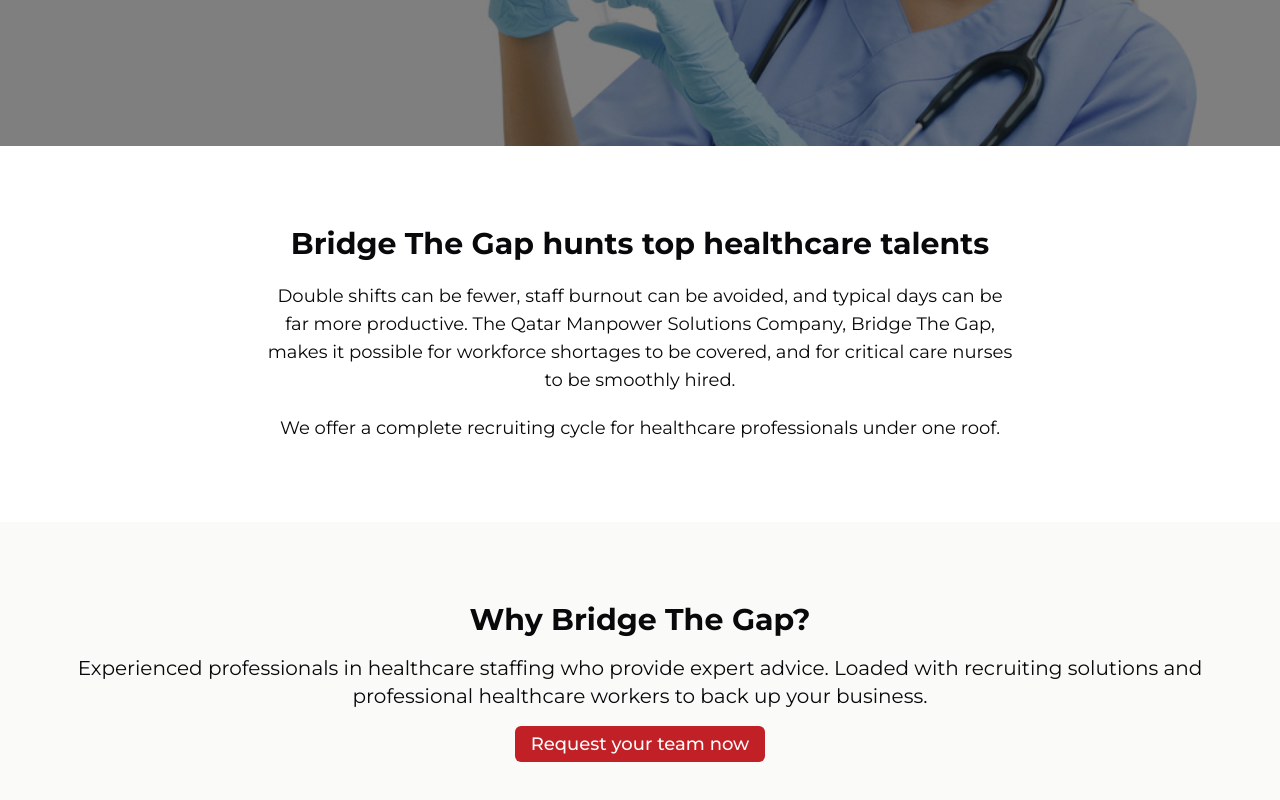
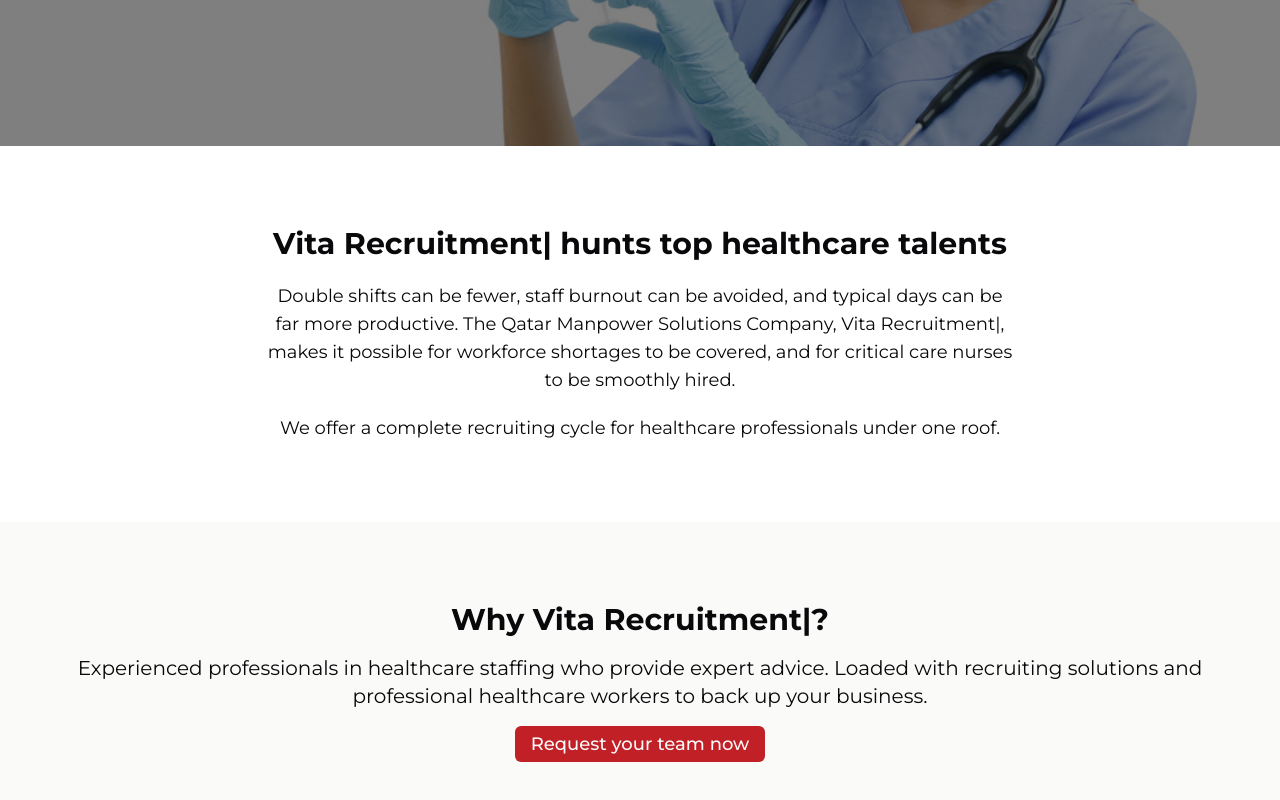
Before and after one commit to Ababil-Group/Vita-Recruitment, a Next.js app: page /sectors/healthcare in a window 1280 px wide. Shown: the part 578-1378 px from the top of the page. Built offline with nearby package versions, Linux system fonts and the light colour scheme.

Commit message:
meta name or video add

```diff
--- a/src/app/(CommonLayout)/about/page.tsx
+++ b/src/app/(CommonLayout)/about/page.tsx
@@ -5,7 +5,7 @@
 import { Metadata } from "next";
 
 export const metadata: Metadata = {
-  title: "Bridge The Gap | About Us",
+  title: "Vita Recruitment| | About Us",
 };
 
 const AboutPage = () => {
--- a/src/app/(CommonLayout)/contact/page.tsx
+++ b/src/app/(CommonLayout)/contact/page.tsx
@@ -17,7 +17,7 @@
 import { Metadata } from "next";
 
 export const metadata: Metadata = {
-  title: "Bridge The Gap | Contact Us",
+  title: "Vita Recruitment| | Contact Us",
 };
 
 const ContactPage = () => {
--- a/src/app/(CommonLayout)/page.tsx
+++ b/src/app/(CommonLayout)/page.tsx
@@ -9,7 +9,7 @@
 import { Metadata } from "next";
 
 export const metadata: Metadata = {
-  title: "Bridge The Gap",
+  title: "Vita Recruitment | Home",
 };
 
 const HomePage = () => {
--- a/src/app/(CommonLayout)/sectors/constructions/page.tsx
+++ b/src/app/(CommonLayout)/sectors/constructions/page.tsx
@@ -5,7 +5,7 @@
 import Link from "next/link";
 
 export const metadata: Metadata = {
-  title: "Bridge The Gap | Construction",
+  title: "Vita Recruitment| | Construction",
 };
 
 const ConstructionsPage = () => {
@@ -25,7 +25,7 @@
             </p>
             <p className="text-lg">
               Construction companies often need workers for short-term hiring,
-              and meeting deadlines can seem impossible. Bridge The Gap provides
+              and meeting deadlines can seem impossible. Vita Recruitment| provides
               trained, experienced, and time-scheduled construction workers you
               can depend on to complete your mission on schedule.
             </p>
--- a/src/app/(CommonLayout)/sectors/healthcare/page.tsx
+++ b/src/app/(CommonLayout)/sectors/healthcare/page.tsx
@@ -6,7 +6,7 @@
 import Link from "next/link";
 
 export const metadata: Metadata = {
-  title: "Bridge The Gap | Healthcare",
+  title: "Vita Recruitment| | Healthcare",
 };
 
 const HealthcarePage = () => {
@@ -17,13 +17,13 @@
       <section className="py-20 text-center">
         <div className="container space-y-5">
           <h2 className="text-3xl font-bold">
-            Bridge The Gap hunts top healthcare talents
+            Vita Recruitment| hunts top healthcare talents
           </h2>
           <div className="mx-auto max-w-[750px] space-y-5">
             <p className="text-lg">
               Double shifts can be fewer, staff burnout can be avoided, and
               typical days can be far more productive. The Qatar Manpower
-              Solutions Company, Bridge The Gap, makes it possible for workforce
+              Solutions Company, Vita Recruitment|, makes it possible for workforce
               shortages to be covered, and for critical care nurses to be
               smoothly hired.
             </p>
@@ -37,7 +37,7 @@
 
       <section className="bg-[#FAFBF8] py-20 text-center">
         <div className="container space-y-4">
-          <h2 className="text-3xl font-bold">Why Bridge The Gap?</h2>
+          <h2 className="text-3xl font-bold">Why Vita Recruitment|?</h2>
           <p className="text-center text-xl">
             Experienced professionals in healthcare staffing who provide expert
             advice. Loaded with recruiting solutions and professional healthcare
--- a/src/app/(CommonLayout)/sectors/hospitality/page.tsx
+++ b/src/app/(CommonLayout)/sectors/hospitality/page.tsx
@@ -7,7 +7,7 @@
 import Link from "next/link";
 
 export const metadata: Metadata = {
-  title: "Bridge The Gap | Hospitality",
+  title: "Vita Recruitment| Hospitality",
 };
 
 const HospitalityPage = () => {
@@ -23,7 +23,7 @@
           <div className="mx-auto max-w-[750px] space-y-5">
             <p className="text-lg">
               In the hospitality sector, the human factor is the main pillar.
-              Bridge The Gap provides hospitality workers trained in welcoming,
+              Vita Recruitment| provides hospitality workers trained in welcoming,
               cheerfulness, quick actions, and organization. We give you easy
               access to workers who leave a lasting impression on every client.
             </p>
@@ -35,7 +35,7 @@
       <section className="py-20">
         <div className="container">
           <h2 className="mb-10 text-center text-3xl font-bold">
-            In a similar manner to chess, Bridge The Gap categorizes hospitality
+            In a similar manner to chess, Vita Recruitment| categorizes hospitality
             staff
           </h2>
 
@@ -132,7 +132,7 @@
 
       <section className="bg-[#FAFBF8] py-20 text-center">
         <div className="container space-y-4">
-          <h2 className="text-3xl font-bold">Why Bridge The Gap?</h2>
+          <h2 className="text-3xl font-bold">Why Vita Recruitment|?</h2>
           <p className="text-center text-xl">
             Experienced professionals in healthcare staffing who provide expert
             advice. Loaded with recruiting solutions and professional healthcare
--- a/src/app/(CommonLayout)/sectors/logistics/page.tsx
+++ b/src/app/(CommonLayout)/sectors/logistics/page.tsx
@@ -6,7 +6,7 @@
 import Link from "next/link";
 
 export const metadata: Metadata = {
-  title: "Bridge The Gap | Logistics",
+  title: "Vita Recruitment| Logistics",
 };
 
 const LogisticsPage = () => {
@@ -22,7 +22,7 @@
           <div className="mx-auto max-w-[750px] space-y-5">
             <p className="text-lg">
               If you’re searching for employees who combine flexibility,
-              commitment, and fast response, Bridge The Gap has them for you.
+              commitment, and fast response, Vita Recruitment| has them for you.
             </p>
 
             <p className="text-lg font-bold">
@@ -38,7 +38,7 @@
 
       <section className="bg-[#FAFBF8] py-20 text-center">
         <div className="container space-y-4">
-          <h2 className="text-3xl font-bold">Why Bridge The Gap?</h2>
+          <h2 className="text-3xl font-bold">Why Vita Recruitment|?</h2>
           <p className="text-center text-xl">
             Experienced professionals in healthcare staffing who provide expert
             advice. Loaded with recruiting solutions and professional healthcare
--- a/src/app/(CommonLayout)/sectors/oil-and-gas/page.tsx
+++ b/src/app/(CommonLayout)/sectors/oil-and-gas/page.tsx
@@ -6,7 +6,7 @@
 import Link from "next/link";
 
 export const metadata: Metadata = {
-  title: "Bridge The Gap | Oil and Gas",
+  title: "Vita Recruitment | Oil and Gas",
 };
 
 const OilAndGasPage = () => {
@@ -20,12 +20,12 @@
           </h2>
           <div className="mx-auto max-w-[750px] space-y-5">
             <p className="text-lg">
-              While some employees lose interest, Bridge The Gap helps you find
+              While some employees lose interest, Vita Recruitment| helps you find
               professionals prepared to work in oil and gas companies, ensuring
               operations run smoothly and safely.
             </p>
             <p className="text-lg">
-              Bridge The Gap prepares your business for demand peaks. We provide
+              Vita Recruitment| prepares your business for demand peaks. We provide
               employment stability to keep your operations running and
               productivity growing.
             </p>
@@ -39,7 +39,7 @@
 
       <section className="bg-[#FAFBF8] py-20 text-center">
         <div className="container space-y-4">
-          <h2 className="text-3xl font-bold">Why Bridge The Gap?</h2>
+          <h2 className="text-3xl font-bold">Why Vita Recruitment|?</h2>
           <p className="text-center text-xl">
             Experienced professionals in healthcare staffing who provide expert
             advice. Loaded with recruiting solutions and professional healthcare
--- a/src/app/(CommonLayout)/sectors/other-sectors/page.tsx
+++ b/src/app/(CommonLayout)/sectors/other-sectors/page.tsx
@@ -5,7 +5,7 @@
 import Link from "next/link";
 
 export const metadata: Metadata = {
-  title: "Bridge The Gap | Other Sectors",
+  title: "Vita Recruitment | Other Sectors",
 };
 
 const OtherSectorsPage = () => {
--- a/src/app/(CommonLayout)/sectors/page.tsx
+++ b/src/app/(CommonLayout)/sectors/page.tsx
@@ -7,7 +7,7 @@
 import { Metadata } from "next";
 
 export const metadata: Metadata = {
-  title: "Bridge The Gap | Sectors",
+  title: "Vita Recruitment | Sectors",
 };
 
 const SectorsPage = () => {
--- a/src/components/pages/homepage/Hero.tsx
+++ b/src/components/pages/homepage/Hero.tsx
@@ -53,13 +53,13 @@
             {/* Video Embed */}
             <div className="aspect-video w-full">
               <iframe
-                className="h-full w-full"
-                src="https://res.cloudinary.com/dtw7qhd69/video/upload/v1753362014/BTG_website_mnz2i5.mp4"
+                width="1399"
+                height="787"
+                src="https://www.youtube.com/embed/jO5oE5HG0F8"
+                title="Vita Recruitment website video"
                 frameBorder="0"
-                allow="accelerometer; autoplay; clipboard-write; encrypted-media; gyroscope; picture-in-picture"
+                allow="accelerometer; autoplay; clipboard-write; encrypted-media; gyroscope; picture-in-picture; web-share"
                 allowFullScreen
-
-                loading="lazy"
               ></iframe>
             </div>
           </div>
```
